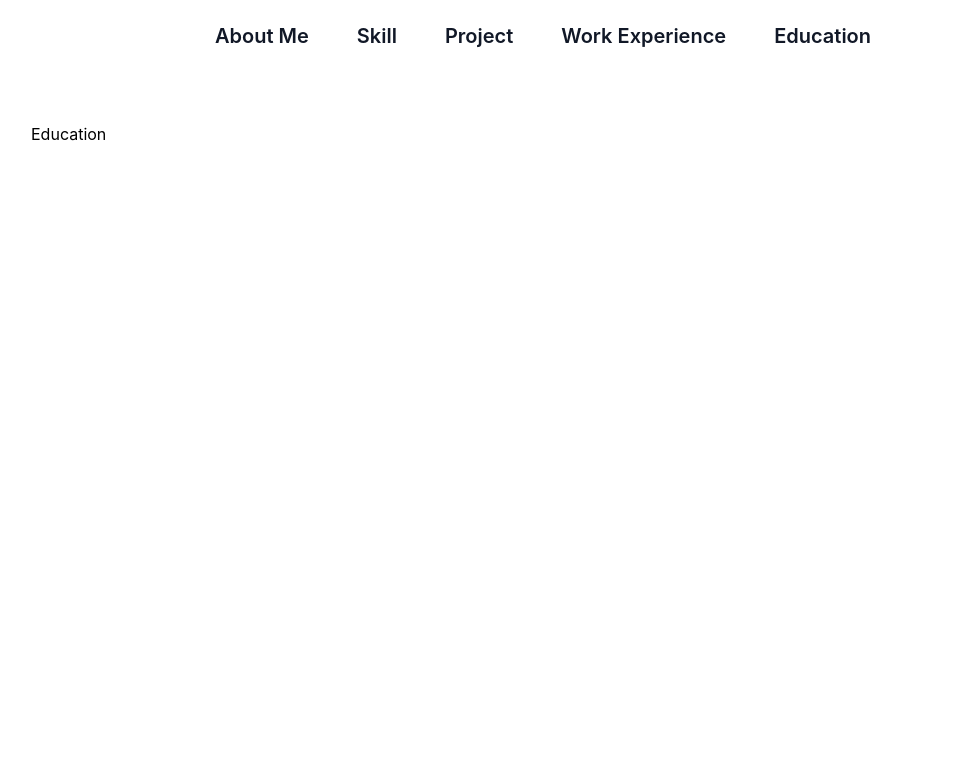
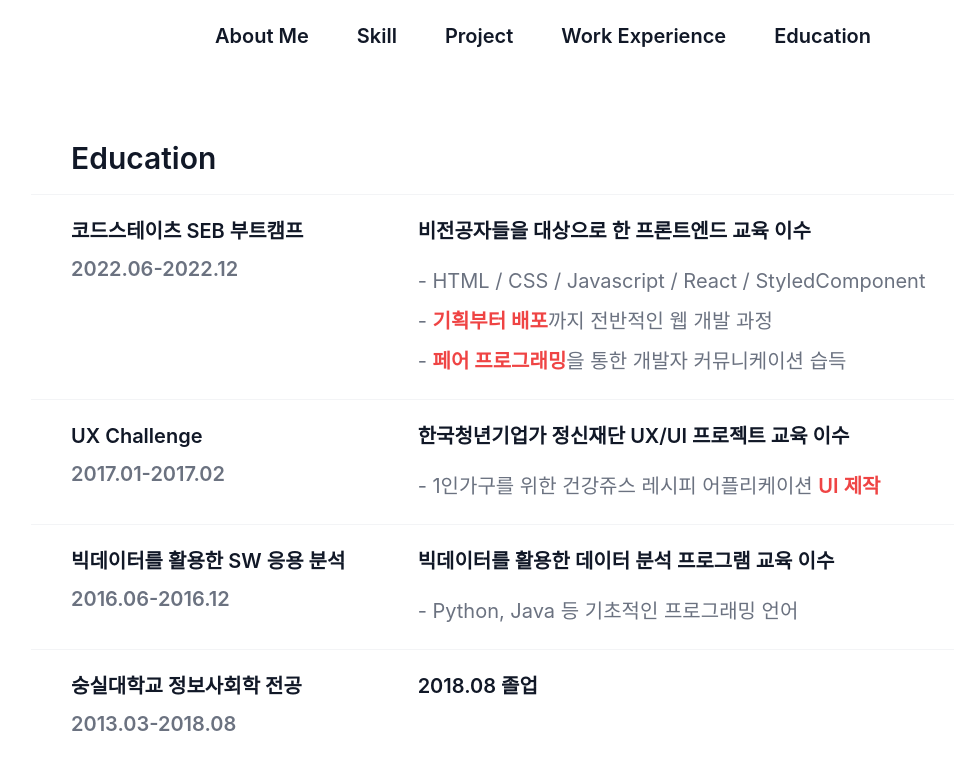
Before and after one commit to wongee93/portfolio, a React (Create React App) app: page /education in a window 1280 px wide. Shown: the top 770 px of the page, without its empty margins (97-1051 px from the left). Built offline with nearby package versions, Linux system fonts and the light colour scheme.

Commit message:
Add Education page

```diff
--- a/src/Education.js
+++ b/src/Education.js
@@ -1,7 +1,62 @@
 export default function Education() {
     return (
-        <>
-            <h1>Education</h1>
-        </>
+        <div class="divide-y divide-gray-100">
+            <div class="px-4 py-6 sm:grid sm:grid-cols-3 sm:gap-4 sm:px-0">
+                <dt class="mt-6 ml-10 text-3xl font-semibold leading-6 text-gray-900 sm:mt-0 sm:col-span-1">Education</dt>
+            </div>
+
+            <div class="px-4 py-6 sm:grid sm:grid-cols-3 sm:gap-4 sm:px-0">
+                <dt class="mt-6 ml-10 text-xl font-semibold leading-6 text-gray-900 sm:mt-0 sm:col-span-1">
+                    <div>코드스테이츠 SEB 부트캠프</div>
+                    <div class="mt-3 text-xl text-gray-500">2022.06-2022.12</div>
+                </dt>
+
+
+                <dd class="mt-6 ml-10 text-xl leading-6 text-gray-900 sm:mt-0 sm:col-span-2">
+                    <div class="font-semibold">비전공자들을 대상으로 한 프론트엔드 교육 이수</div>
+                    <div class="mt-6 text-xl text-gray-500">- HTML / CSS / Javascript / React / StyledComponent</div>
+                    <div class="mt-3 text-xl text-gray-500">- <span class="text-red-500 font-semibold">기획부터 배포</span>까지 전반적인 웹 개발 과정</div>
+                    <div class="mt-3 text-xl text-gray-500">- <span class="text-red-500 font-semibold">페어 프로그래밍</span>을 통한 개발자 커뮤니케이션 습득</div>
+                </dd>
+            </div>
+
+            <div class="px-4 py-6 sm:grid sm:grid-cols-3 sm:gap-4 sm:px-0">
+                <dt class="mt-6 ml-10 text-xl font-semibold leading-6 text-gray-900 sm:mt-0 sm:col-span-1">
+                    <div>UX Challenge</div>
+                    <div class="mt-3 text-xl text-gray-500">2017.01-2017.02</div>
+                </dt>
+
+
+                <dd class="mt-6 ml-10 text-xl leading-6 text-gray-900 sm:mt-0 sm:col-span-2">
+                    <div class="font-semibold">한국청년기업가 정신재단 UX/UI 프로젝트 교육 이수</div>
+                    <div class="mt-6 text-xl text-gray-500">- 1인가구를 위한 건강쥬스 레시피 어플리케이션 <span class="text-red-500 font-semibold">UI 제작</span></div>
+                </dd>
+            </div>
+
+            <div class="px-4 py-6 sm:grid sm:grid-cols-3 sm:gap-4 sm:px-0">
+                <dt class="mt-6 ml-10 text-xl font-semibold leading-6 text-gray-900 sm:mt-0 sm:col-span-1">
+                    <div>빅데이터를 활용한 SW 응용 분석</div>
+                    <div class="mt-3 text-xl text-gray-500">2016.06-2016.12</div>
+                </dt>
+
+
+                <dd class="mt-6 ml-10 text-xl leading-6 text-gray-900 sm:mt-0 sm:col-span-2">
+                    <div class="font-semibold">빅데이터를 활용한 데이터 분석 프로그램 교육 이수</div>
+                    <div class="mt-6 text-xl text-gray-500">- Python, Java 등 기초적인 프로그래밍 언어</div>
+                </dd>
+            </div>
+
+            <div class="px-4 py-6 sm:grid sm:grid-cols-3 sm:gap-4 sm:px-0">
+                <dt class="mt-6 ml-10 text-xl font-semibold leading-6 text-gray-900 sm:mt-0 sm:col-span-1">
+                    <div>숭실대학교 정보사회학 전공</div>
+                    <div class="mt-3 text-xl text-gray-500">2013.03-2018.08</div>
+                </dt>
+
+
+                <dd class="mt-6 ml-10 text-xl leading-6 text-gray-900 sm:mt-0 sm:col-span-2">
+                    <div class="font-semibold">2018.08 졸업</div>
+                </dd>
+            </div>
+        </div>
     )
 }
--- a/src/Workexperience.js
+++ b/src/Workexperience.js
@@ -1,13 +1,12 @@
 export default function Workexperience() {
     return (
-        <>
         <div class="divide-y divide-gray-100">
             <div class="px-4 py-6 sm:grid sm:grid-cols-3 sm:gap-4 sm:px-0">
                 <dt class="mt-6 ml-10 text-3xl font-semibold leading-6 text-gray-900 sm:mt-0 sm:col-span-1">KoreaPDS</dt>
             </div>
 
             <div class="px-4 py-6 sm:grid sm:grid-cols-3 sm:gap-4 sm:px-0">
-                    <div class="mt-1 ml-10 text-lg text-black-700 sm:col-span-2 sm:mt-0">
+                <div class="mt-1 ml-10 text-xl text-black-700 sm:col-span-2 sm:mt-0">
                     <p><span class="text-gray-500 font-semibold">2019.08-2022.06</span></p>
                     <p class="mt-8 text-xl">
                         <span class="text-red-500 font-semibold">서비스 기획</span> 및 <span class="text-red-500 font-semibold">솔루션 업무</span> 담당
@@ -33,6 +32,5 @@ export default function Workexperience() {
                 </div>
             </div>
         </div>
-        </>
     )
 }
```
Lines whose indentation alone changed are shown as unchanged.
